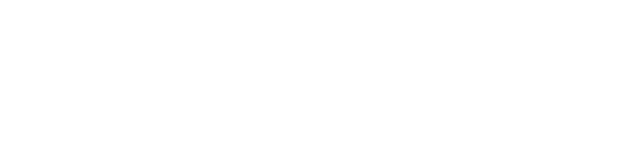
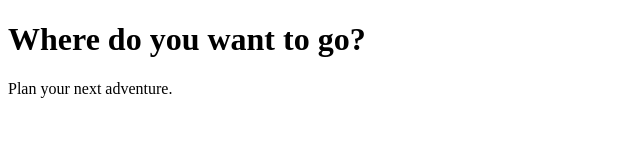
Before and after one commit to tanvirIqbal/jQuery-Practice, a plain HTML site: page JqueryPractice/Index.html in a window 1280 px wide. Shown: the whole page, without its empty margins (0-640 px from the left). Drawn offline with Linux system fonts and the light colour scheme.

Commit message:
Basic Markup

```diff
--- a/JqueryPractice/Index.html
+++ b/JqueryPractice/Index.html
@@ -2,9 +2,10 @@
 <html>
 <head>
     <meta charset="utf-8" />
-    <title></title>
+    <title>jQuery Adventures</title>
 </head>
 <body>
-
+    <h1>Where do you want to go?</h1>
+    <p>Plan your next adventure.</p>
 </body>
 </html>
```
